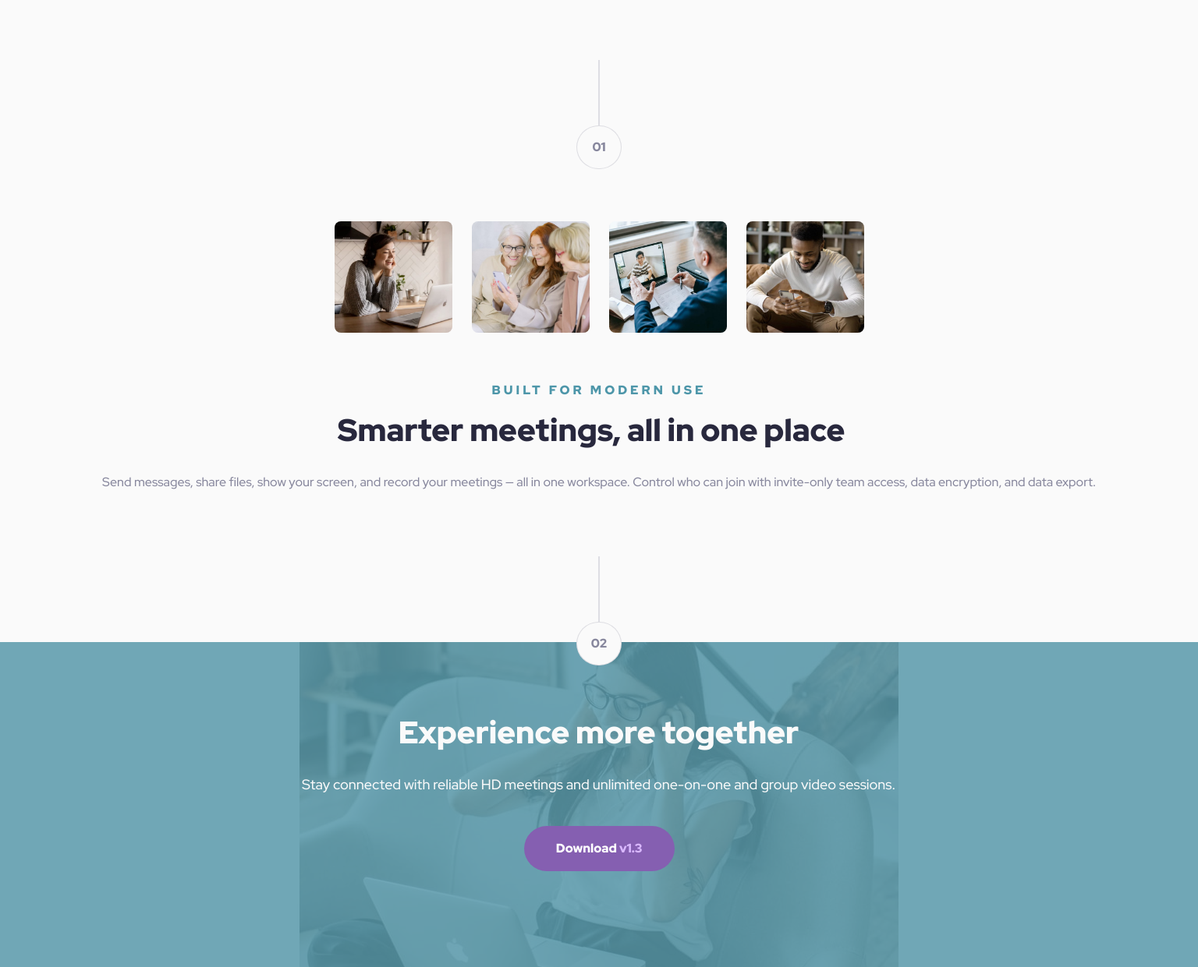
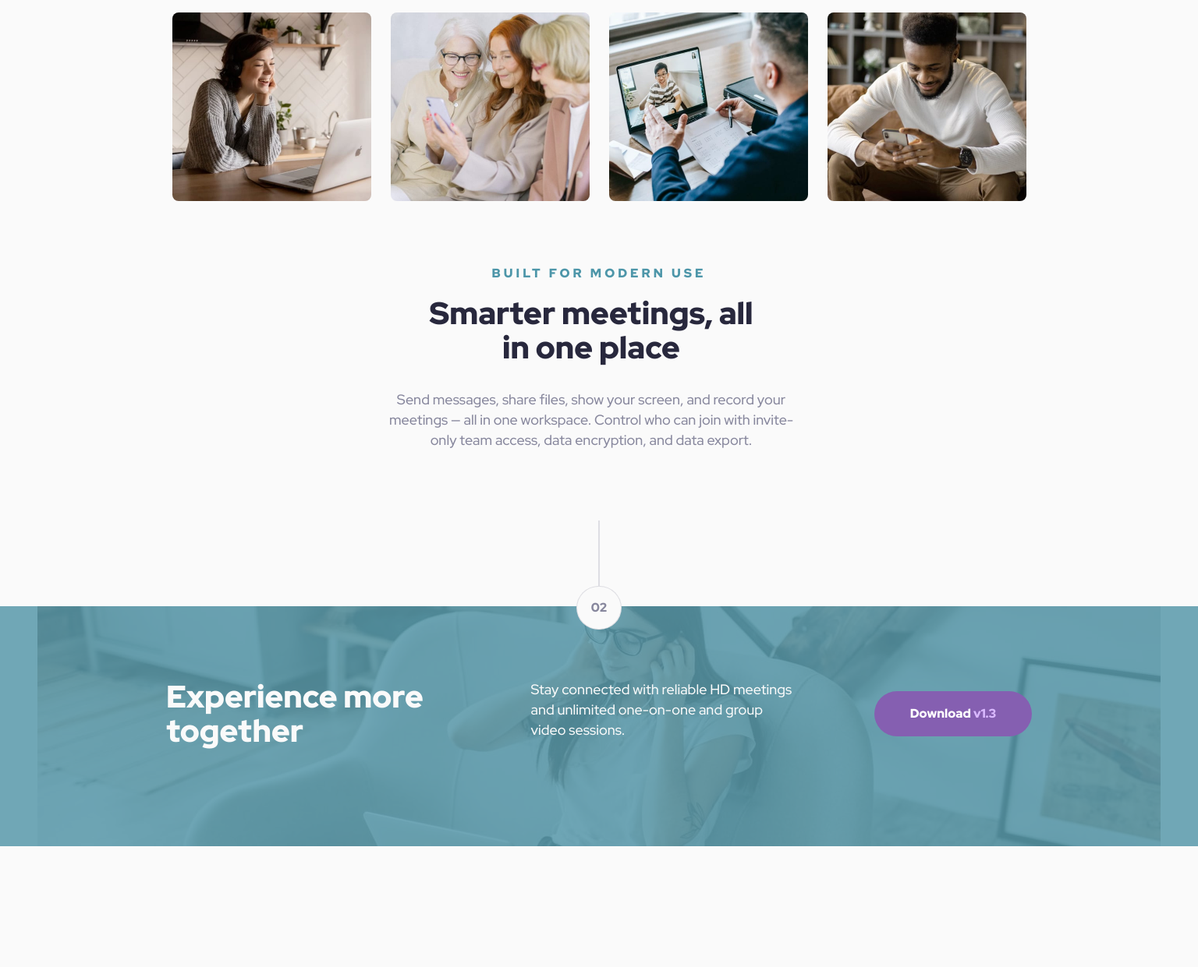
Before and after one commit to bitgiga97/meet-landing-page, a plain HTML site: page index.html in a window 1536 px wide. Shown: the part 754-1995 px from the top of the page at 78% size. After the commit the page ends 1840 px from the top, so only its background shows below. Drawn offline with Linux system fonts and the light colour scheme.

Commit message:
finished project responsive for mobile/tablet/desktop

```diff
--- a/index.html
+++ b/index.html
@@ -17,11 +17,11 @@
     <header>
         <div class="logo"></div>
     </header>
-    <div class="bg-img">
+    <div class="bg-img rm">
         <div class="left"></div>
         <div class="right"></div>
     </div>
-    <section class="intro">
+    <section class="intro rm">
         <h1>Group Chat<br/> for Everyone</h1>
         <p>Meet makes it easy to connect with others face-to-face virtually and collaborate across any device.</p>
         <div class="buttons">
@@ -30,6 +30,23 @@
         </div>
 
     </section>
+    <div class="for-desktop">
+        <div class="bg-img">
+            <div class="left"></div>
+            <section class="intro">
+                <h1>Group Chat<br/> for Everyone</h1>
+                <p>Meet makes it easy to connect with others face-to-face virtually and collaborate across any device.</p>
+                <div class="buttons">
+                    <button class="download">Download <span>v1.3</span> </button>
+                    <button class="about">What is it?</button>
+                </div>
+
+            </section>
+            <div class="right"></div>
+        </div>
+    </div>
+
+
     <div class="divider-logo-1">
         <div class="stick"></div>
         <div class="circle">01</div>
@@ -54,10 +71,13 @@
                 <div class="stick"></div>
                 <div class="circle">02</div>
             </div>
-            <h2>Experience more together</h2>
-            <p>Stay connected with reliable HD meetings and unlimited one-on-one and group video sessions.</p>
-            <button class="download-footer">Download <span> v1.3</span></button>
+            <div class="footer-text">
+                <h2>Experience more together</h2>
+                <p>Stay connected with reliable HD meetings and unlimited one-on-one and group video sessions.</p>
+                <button class="download-footer">Download <span> v1.3</span></button>
+            </div>
         </div>
+
 
     </footer>
 
--- a/style.css
+++ b/style.css
@@ -51,6 +51,10 @@ header {
     background-repeat: no-repeat;
     background-size: cover;
     margin-right: -2rem;
+}
+
+.for-desktop {
+    display: none;
 }
 
 
@@ -179,7 +183,7 @@ header {
     padding: 0 2.4rem 0 2.4rem;
 }
 
-.wrapper>h2 {
+.footer-text>h2 {
     font-family: 'Red Hat Display';
     font-style: normal;
     font-weight: 900;
@@ -190,7 +194,7 @@ header {
     margin-bottom: 2.4rem;
 }
 
-.wrapper>p {
+.footer-text>p {
     font-family: 'Red Hat Display';
     font-style: normal;
     font-weight: 500;
@@ -200,6 +204,12 @@ header {
     color: #FAFAFA;
     margin-bottom: 3.2rem;
     padding: 0 2.4rem 0 2.4rem;
+}
+
+.footer-text {
+    display: flex;
+    flex-direction: column;
+    align-items: center;
 }
 
 
@@ -329,13 +339,13 @@ footer {
     .text>h3 {
         margin-bottom: 1.6rem;
     }
-    .wrapper>h2 {
+    .footer-text>h2 {
         font-size: 4rem;
         line-height: 4.4rem;
         margin-bottom: 3.2rem;
         padding: 0 15.6rem 0 15.5rem;
     }
-    .wrapper>p {
+    .footer-text>p {
         margin-bottom: 4rem;
         padding: 0 9.8rem 0 9.7rem;
     }
@@ -363,6 +373,10 @@ footer {
         height: 15.6rem;
         justify-content: center;
     }
+    .gallery>img {
+        width: 16.4rem;
+        height: 15.6rem;
+    }
     .text {
         padding: 0 9.8rem 0 9.8rem;
     }
@@ -370,3 +384,99 @@ footer {
         background-image: url(./assets/tablet/image-footer.jpg);
     }
 }
+
+
+/* Responsive design for desktop version */
+
+@media screen and (min-width:1440px) {
+    header {
+        margin: 8rem 0 6.1rem 0;
+    }
+    .rm {
+        display: none;
+    }
+    .for-desktop {
+        display: block;
+        height: 35.8rem;
+        margin-bottom: 3.9rem;
+    }
+    .intro {
+        padding: 0 8.8rem 0 8.8rem;
+        width: 54rem;
+        height: 30.4rem;
+    }
+    /* Typography */
+    .intro>h1 {
+        font-size: 6.4rem;
+        line-height: 6.4rem;
+        margin-bottom: 3.4rem;
+    }
+    .intro>p {
+        font-size: 1.8rem;
+    }
+    .text>p {
+        font-size: 1.8rem;
+        margin-right: 2rem;
+    }
+    /* Positioning */
+    .divider-logo-1 {
+        margin-bottom: 6.4rem;
+    }
+    .gallery {
+        margin-bottom: 8rem;
+        height: 24.2rem;
+    }
+    .gallery>img {
+        width: 25.5rem;
+        height: 24.2rem;
+    }
+    .text {
+        width: 54rem;
+        height: 24rem;
+    }
+    footer {
+        margin-top: 20rem;
+        background-image: url(./assets/desktop/image-footer.jpg);
+        background-size: contain;
+        background-repeat: no-repeat;
+        height: 30.8rem;
+    }
+    .footer-text {
+        width: 111rem;
+        height: 8.8rem;
+        flex-direction: row;
+        align-items: center;
+    }
+    .footer-text>h2 {
+        width: 100%;
+        height: 100%;
+        text-align: left;
+        padding: 0;
+        margin: 0;
+    }
+    .footer-text>p {
+        padding: 0 9.8rem 0 12.5rem;
+        width: 100%;
+        height: 100%;
+        text-align: left;
+        margin: 0;
+    }
+    .download-footer {
+        padding: 0;
+        margin: 0;
+        flex-basis: 59%;
+    }
+    /* Hover styles */
+    .download:hover {
+        cursor: pointer;
+        background-color: #71C0D4;
+    }
+    .about:hover {
+        cursor: pointer;
+        background: #B18BDD;
+    }
+    .download-footer:hover {
+        cursor: pointer;
+        background-color: #B18BDD;
+    }
+}
```
